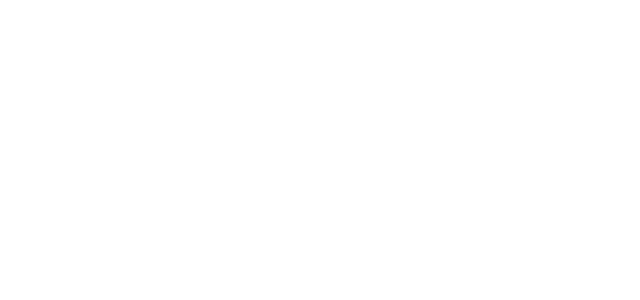
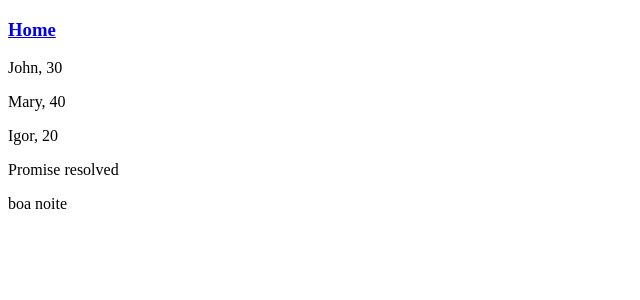
Before and after one commit to feliven/rxjs-from-zero-to-hero, an Angular app: page /testes in a window 1280 px wide. Before the commit this address led to /. Shown: the top 300 px of the page, without its empty margins (0-640 px from the left). Built offline with nearby package versions, Linux system fonts and the light colour scheme.

Commit message:
move combineLatest() para nova página Testes

```diff
--- a/src/app/app.routes.ts
+++ b/src/app/app.routes.ts
@@ -2,10 +2,12 @@
 import { Home } from './components/home';
 import { Cursos } from './components/cursos';
 import { Counter } from './components/counter';
+import { Testes } from './components/testes';
 
 export const routes: Routes = [
   { path: '', pathMatch: 'full', redirectTo: 'home' },
   { path: 'home', component: Home },
   { path: 'cursos', component: Cursos },
   { path: 'counter', component: Counter },
+  { path: 'testes', component: Testes },
 ];
--- a/src/app/app.ts
+++ b/src/app/app.ts
@@ -1,6 +1,5 @@
 import { Component, signal } from '@angular/core';
 import { RouterOutlet } from '@angular/router';
-import { combineLatest, from, of } from 'rxjs';
 
 @Component({
   selector: 'app-root',
@@ -10,27 +9,4 @@
 })
 export class App {
   protected readonly title = signal('rxjs-udemy');
-
-  users = [
-    { id: '1', name: 'John', age: 30 },
-    { id: '2', name: 'Mary', age: 40 },
-    { id: '3', name: 'Igor', age: 20 },
-  ];
-
-  messagePromise = new Promise((resolve) => {
-    setTimeout(() => {
-      resolve('Promise resolved');
-    }, 1000);
-  });
-
-  data$ = combineLatest({
-    users: of(this.users),
-    promise: from(this.messagePromise),
-  });
-
-  constructor() {
-    this.data$.subscribe((data) => {
-      console.log(data);
-    });
-  }
 }
--- a/src/app/components/home.html
+++ b/src/app/components/home.html
@@ -4,3 +4,6 @@
 <h1>
   <a routerLink="/cursos">Cursos</a>
 </h1>
+<h1>
+  <a routerLink="/testes">Testes</a>
+</h1>
--- /dev/null
+++ b/src/app/components/testes.html
@@ -0,0 +1,11 @@
+<h3>
+  <a routerLink="/home">Home</a>
+</h3>
+
+@if (data$ | async; as data) {
+  @for (user of data.users; track $index) {
+    <p>{{ user.name }}, {{ user.age }}</p>
+  }
+  <p>{{ data.promise }}</p>
+  <p>{{ data.boa }}</p>
+}
--- /dev/null
+++ b/src/app/components/testes.ts
@@ -0,0 +1,47 @@
+import { AsyncPipe } from '@angular/common';
+import { Component } from '@angular/core';
+import { RouterLink } from '@angular/router';
+import { Observable, combineLatest, of, from } from 'rxjs';
+
+@Component({
+  selector: 'app-testes',
+  imports: [RouterLink, AsyncPipe],
+  templateUrl: './testes.html',
+})
+export class Testes {
+  users = [
+    { id: '1', name: 'John', age: 30 },
+    { id: '2', name: 'Mary', age: 40 },
+    { id: '3', name: 'Igor', age: 20 },
+  ];
+
+  messagePromise = new Promise((resolve) => {
+    setTimeout(() => {
+      resolve('Promise resolved');
+    }, 2000);
+  });
+
+  boa$ = new Observable((observer) => {
+    observer.next('boa');
+
+    setTimeout(function () {
+      observer.next('boa tarde');
+    }, 1000);
+
+    setTimeout(() => {
+      observer.next('boa noite');
+    }, 3000);
+  });
+
+  data$ = combineLatest({
+    users: of(this.users),
+    promise: from(this.messagePromise),
+    boa: this.boa$,
+  });
+
+  constructor() {
+    this.data$.subscribe((data) => {
+      console.log(data);
+    });
+  }
+}
```
